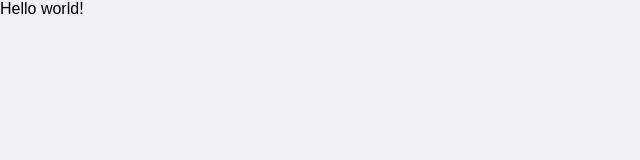
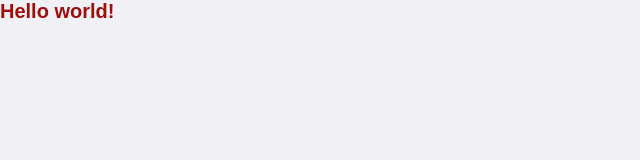
Before and after one commit to CesarNeo/github-explorer-2024, a React app: page / in a window 1280 px wide. Shown: the top 160 px of the page, without its empty margins (0-640 px from the left). Built offline with nearby package versions, Linux system fonts and the light colour scheme.

Commit message:
feat: add sass

```diff
--- a/package.json
+++ b/package.json
@@ -23,6 +23,8 @@
     "cross-env": "^7.0.3",
     "css-loader": "^6.10.0",
     "html-webpack-plugin": "^5.6.0",
+    "sass": "^1.72.0",
+    "sass-loader": "^14.1.1",
     "style-loader": "^3.3.4",
     "webpack": "^5.91.0",
     "webpack-cli": "^5.1.4",
--- a/src/app.jsx
+++ b/src/app.jsx
@@ -1,9 +1,9 @@
-import './styles/global.css'
+import './styles/global.scss'
 
 function App() {
   return (
     <div>
-      Hello world!
+     <h1> Hello world!</h1>
     </div>
   );
 }
--- a/src/styles/global.css
+++ b/src/styles/global.scss
@@ -8,4 +8,9 @@ body {
   font-family: Arial, Helvetica, sans-serif;
   background: #f0f0f5;
   -webkit-font-smoothing: antialiased;
+
+  h1 {
+    font-size: 20px;
+    color: #9c1010;
+  }
 }
--- a/webpack.config.js
+++ b/webpack.config.js
@@ -29,9 +29,9 @@ module.exports = {
         }
       },
       {
-        test: /\.css$/,
+        test: /\.scss$/,
         exclude: /node_modules/,
-        use: ["style-loader", "css-loader"],
+        use: ["style-loader", "css-loader", "sass-loader"],
       }
     ]
   },
```
Also changed, not shown: 1 other file (tests, documents, lock files or other folders).
